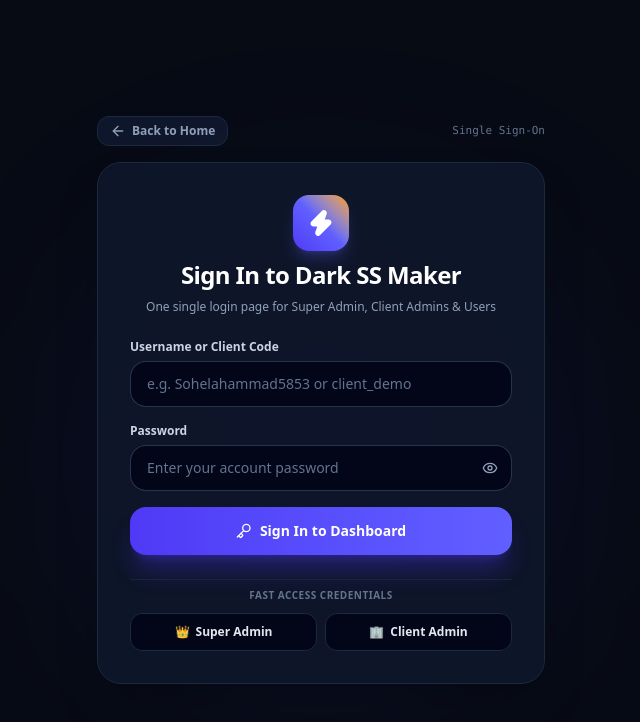
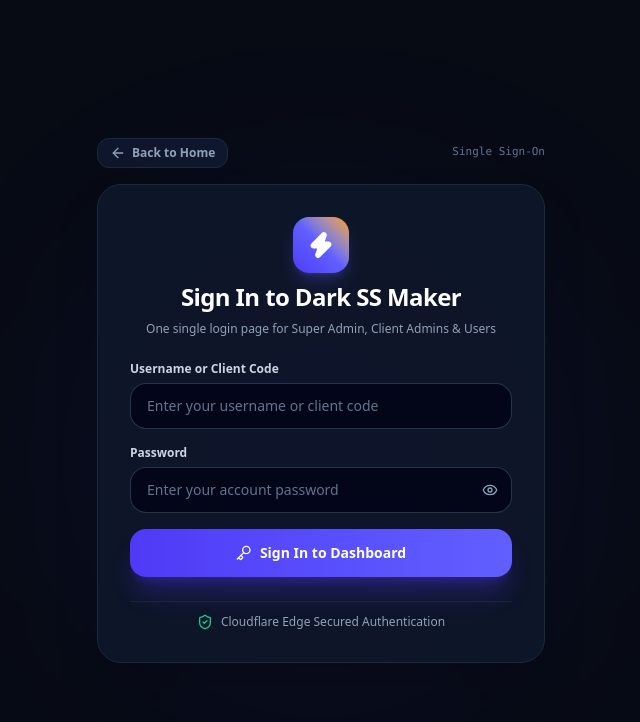
Before and after one commit to sohelahammadphoto-droid/allinoness, a React (Vite) app: page / in a window 1280 px wide. Both pictures are taken after a click on the button "Sign In / Login". Shown: the top 722 px of the page, without its empty margins (319-959 px from the left). Built offline with nearby package versions, Linux system fonts and the light colour scheme; no server answers.

Commit message:
feat: remove all demo buttons and client_demo, 100% production ready

```diff
--- a/src/components/SingleLoginPage.tsx
+++ b/src/components/SingleLoginPage.tsx
@@ -37,29 +37,6 @@
       onSuccess(data)
     } catch (err: any) {
       setError(err.message || 'Login failed')
-    } finally {
-      setIsLoading(false)
-    }
-  }
-
-  // Quick 1-click login for test users
-  const quickLogin = async (user: string, pass: string) => {
-    setUsername(user)
-    setPassword(pass)
-    setError('')
-    setIsLoading(true)
-
-    try {
-      const res = await fetch('/api/auth/login', {
-        method: 'POST',
-        headers: { 'Content-Type': 'application/json' },
-        body: JSON.stringify({ username: user, password: pass }),
-      })
-      const data = await res.json() as any
-      if (!res.ok) throw new Error(data.error || 'Login failed')
-      onSuccess(data)
-    } catch (err: any) {
-      setError(err.message)
     } finally {
       setIsLoading(false)
     }
@@ -118,7 +95,7 @@
               type="text"
               value={username}
               onChange={(e) => setUsername(e.target.value)}
-              placeholder="e.g. Sohelahammad5853 or client_demo"
+              placeholder="Enter your username or client code"
               required
               className="w-full bg-slate-950 border border-slate-700/80 rounded-2xl px-4 py-3 text-sm text-white placeholder-slate-500 focus:outline-none focus:border-indigo-500 focus:ring-1 focus:ring-indigo-500 transition"
             />
@@ -163,29 +140,10 @@
           </button>
         </form>
 
-        {/* Quick Demo Logins for Fast Access */}
-        <div className="pt-2 border-t border-slate-800/80 space-y-2.5">
-          <p className="text-[10px] text-center text-slate-500 font-bold uppercase tracking-wider">
-            Fast Access Credentials
-          </p>
-          <div className="grid grid-cols-2 gap-2">
-            <button
-              type="button"
-              onClick={() => quickLogin('Sohelahammad5853', 'Sr25800852*#')}
-              className="py-2.5 px-3 rounded-xl bg-slate-950 hover:bg-slate-800 border border-slate-800 text-slate-200 text-xs font-semibold transition active:scale-95 flex items-center justify-center gap-1.5 cursor-pointer"
-            >
-              <span>👑</span>
-              <span>Super Admin</span>
-            </button>
-            <button
-              type="button"
-              onClick={() => quickLogin('client_demo', 'client123456')}
-              className="py-2.5 px-3 rounded-xl bg-slate-950 hover:bg-slate-800 border border-slate-800 text-slate-200 text-xs font-semibold transition active:scale-95 flex items-center justify-center gap-1.5 cursor-pointer"
-            >
-              <span>🏢</span>
-              <span>Client Admin</span>
-            </button>
-          </div>
+        {/* Security Badge */}
+        <div className="pt-3 border-t border-slate-800/80 flex items-center justify-center gap-2 text-xs text-slate-400">
+          <ShieldCheck className="w-4 h-4 text-emerald-400" />
+          <span>Cloudflare Edge Secured Authentication</span>
         </div>
       </div>
     </div>
```
